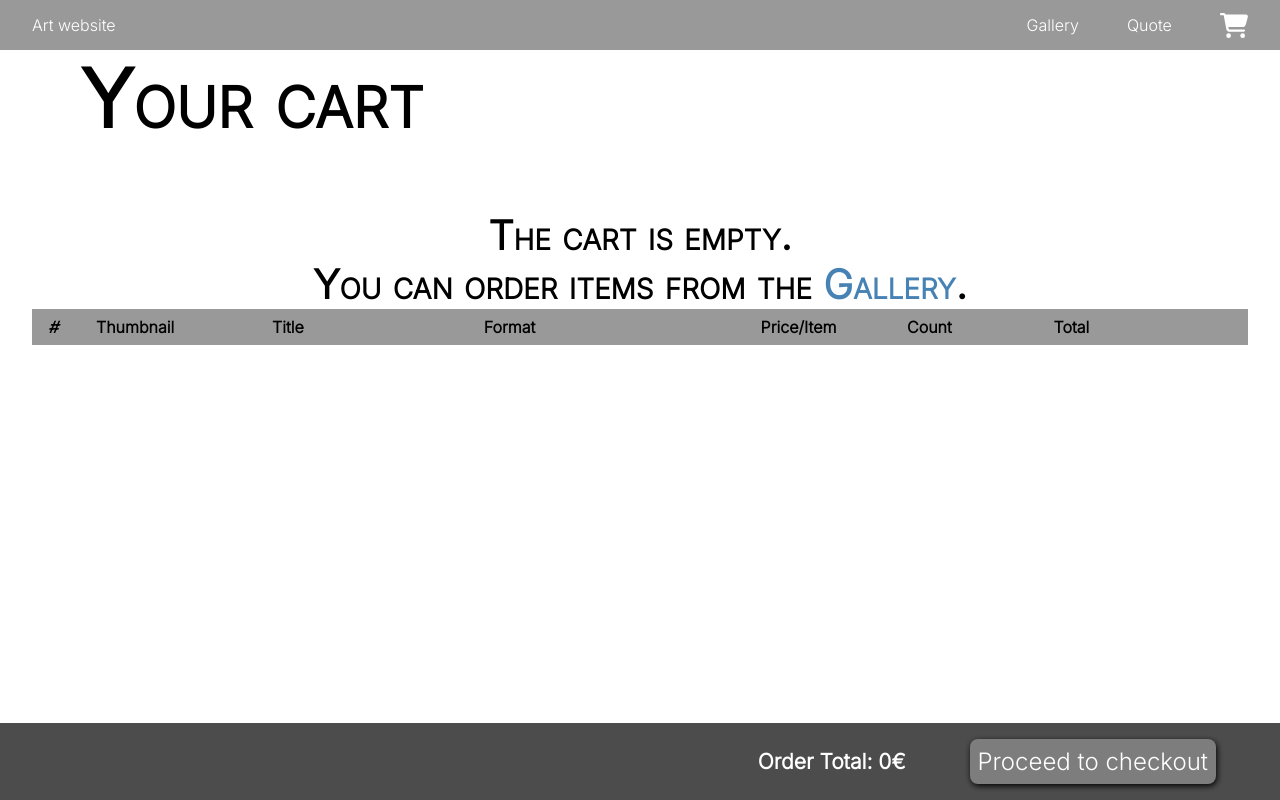
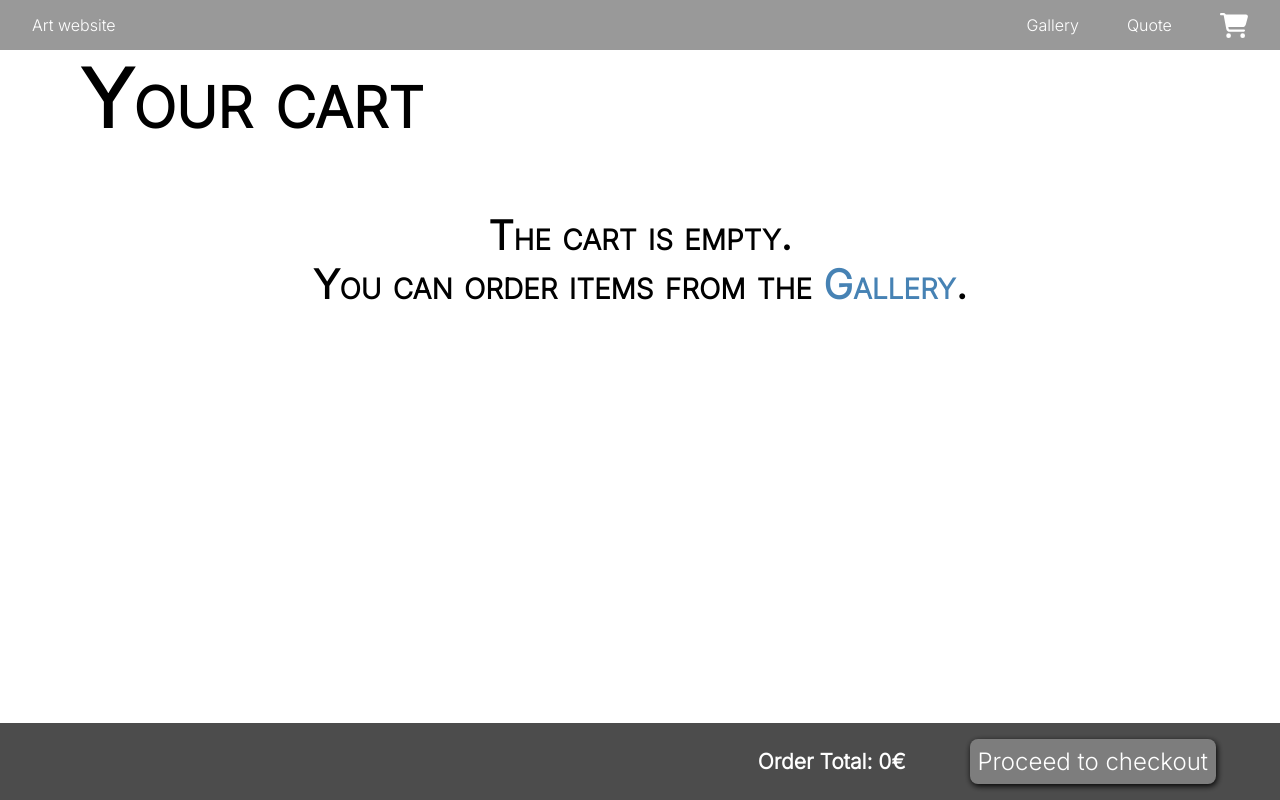
Before and after one commit to timre13/art-webshop, a SvelteKit app: page /cart in a window 1280 px wide. Built offline with nearby package versions, Linux system fonts and the light colour scheme.

Commit message:
Hide cart header when cart is empty

```diff
--- a/src/routes/cart/+page.svelte
+++ b/src/routes/cart/+page.svelte
@@ -1,10 +1,8 @@
-<title>Cart</title>
 <script lang="ts">
     import { onMount } from "svelte";
     import imageData from "../gallery/images.json";
     import orderTypes from "../../ordertypes.json";
     import FancyButton from "../../components/FancyButton.svelte";
-    import { goto, invalidateAll } from "$app/navigation";
 
     class CartItem {
         picture: number = 0;
@@ -130,6 +128,8 @@
     }
 </script>
 
+<title>Cart</title>
+
 <!-- svelte-ignore a11y-missing-attribute -->
 <div id="content-inner">
     <h1>Your cart</h1>
@@ -140,6 +140,7 @@
         </h2>
     {/if}
     <div id="item-list">
+        {#if cartItemsNormDisp.length != 0}
             <div id="list-header">
                 <div class="header-col"><i>#</i></div>
                 <div class="header-col">Thumbnail</div>
@@ -150,6 +151,7 @@
                 <div class="header-col">Total</div>
                 <div class="header-col" />
             </div>
+        {/if}
         {#each cartItemsNormDisp as item, i}
             <div class="item">
                 <div class="item-col"><i>{i + 1}</i></div>
```
Lines whose indentation alone changed are shown as unchanged.
